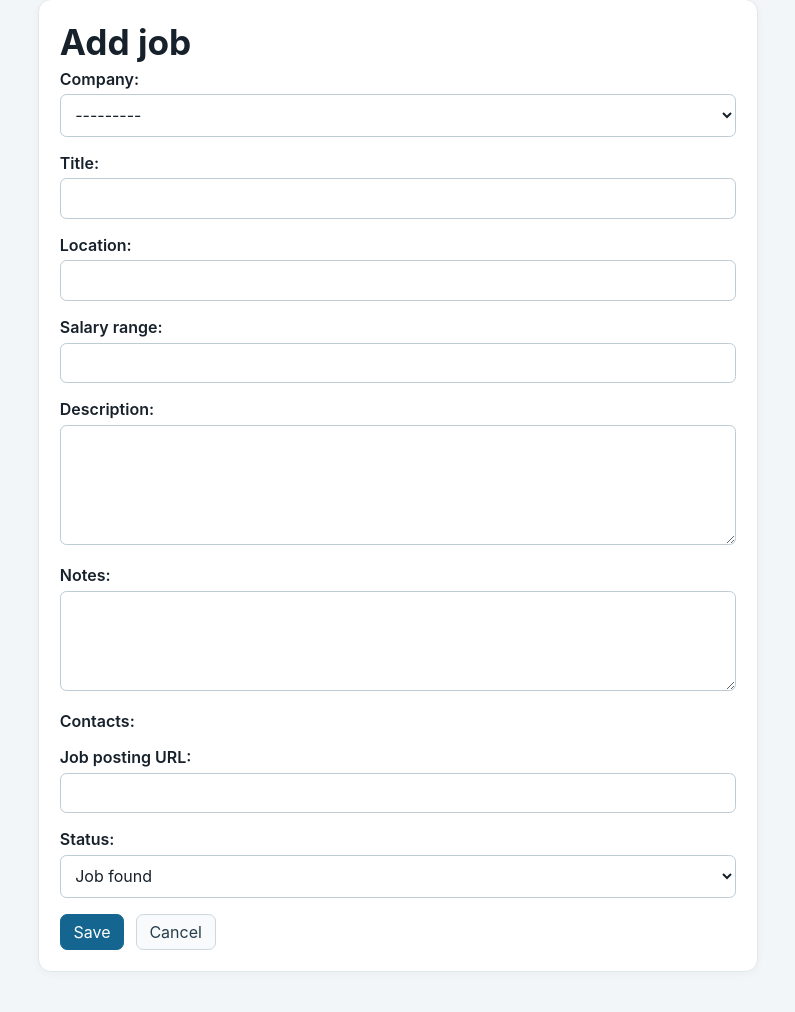
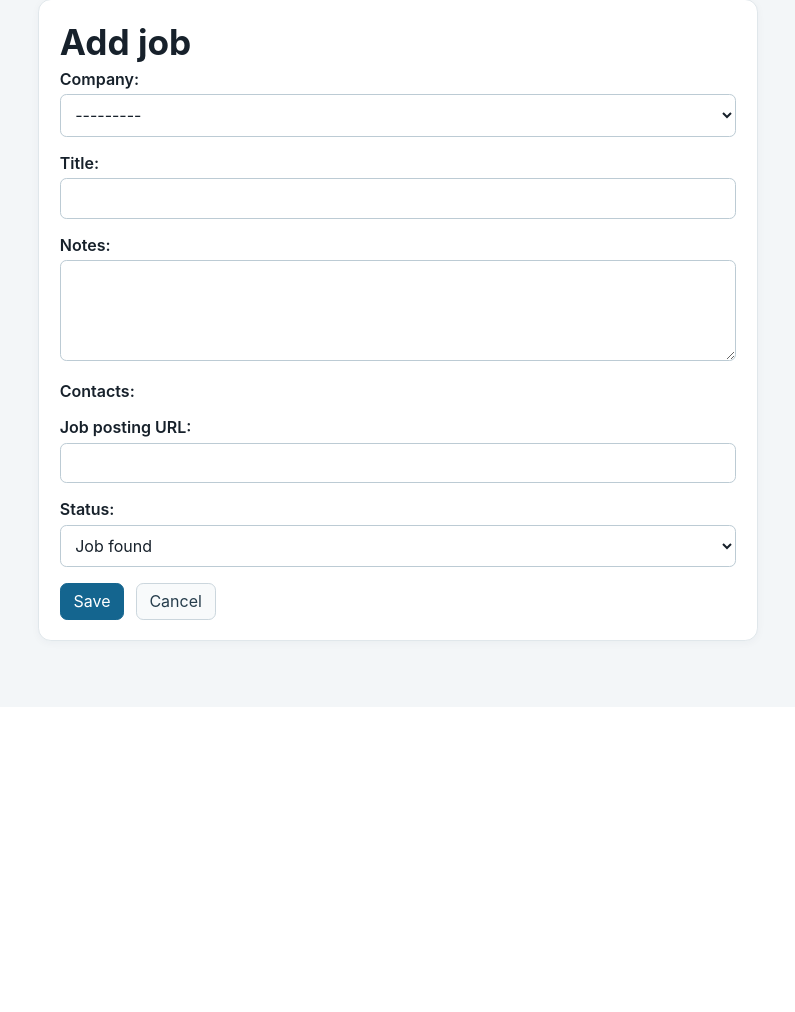
Before and after one commit to 44digits/next-role, a Django app: page /jobs/new/ in a window 1280 px wide. Shown: the part 93-1105 px from the top of the page, without its empty margins (242-1037 px from the left). After the commit the page ends 742 px from the top, so only its background shows below. Run offline with Django 5.2, Linux system fonts and the light colour scheme; the visitor is signed in with stand-in values (Sample User, id 1); data that the repository does not hold is empty.

Commit message:
Remove optional job detail fields
Co-authored-by: Copilot <223556219+Copilot@users.noreply.github.com>

```diff
--- a/templates/tracker/board.html
+++ b/templates/tracker/board.html
@@ -17,8 +17,6 @@
           <article class="job-card" draggable="true" data-job-card data-job-id="{{ job.pk }}" aria-label="Drag {{ job.title }} to change status">
             <h3><a href="{% url 'job_detail' job.pk %}">{{ job.title }}</a></h3>
             <p class="muted"><a href="{% url 'company_detail' job.company_id %}">{{ job.company.name }}</a></p>
-            {% if job.location %}<p>{{ job.location }}</p>{% endif %}
-            {% if job.salary_range %}<p>{{ job.salary_range }}</p>{% endif %}
             {% if job.contacts.all %}
               <p class="muted">Contacts:
                 {% for contact in job.contacts.all %}
--- a/tracker/forms.py
+++ b/tracker/forms.py
@@ -114,16 +114,10 @@ class JobForm(StyledModelForm):
         fields = [
             "company",
             "title",
-            "location",
-            "salary_range",
-            "description",
             "notes",
             "contacts",
         ]
-        widgets = {
-            "description": forms.Textarea(attrs={"rows": 5}),
-            "notes": forms.Textarea(attrs={"rows": 4}),
-        }
+        widgets = {"notes": forms.Textarea(attrs={"rows": 4})}
 
     def __init__(self, *args, **kwargs):
         super().__init__(*args, **kwargs)
--- a/tracker/models.py
+++ b/tracker/models.py
@@ -67,9 +67,6 @@ class Job(models.Model):
 
     company = models.ForeignKey(Company, on_delete=models.PROTECT, related_name="jobs")
     title = models.CharField(max_length=200)
-    location = models.CharField(max_length=200, blank=True)
-    salary_range = models.CharField(max_length=120, blank=True)
-    description = models.TextField(blank=True)
     notes = models.TextField(blank=True)
     contacts = models.ManyToManyField(
         Contact, through="JobContact", related_name="jobs", blank=True
```
Also changed, not shown: plan.md (+2 -4 lines), templates/tracker/job_detail.html (+2 -7 lines), tracker/migrations/0008_remove_job_description_remove_job_location_and_more.py (added).
